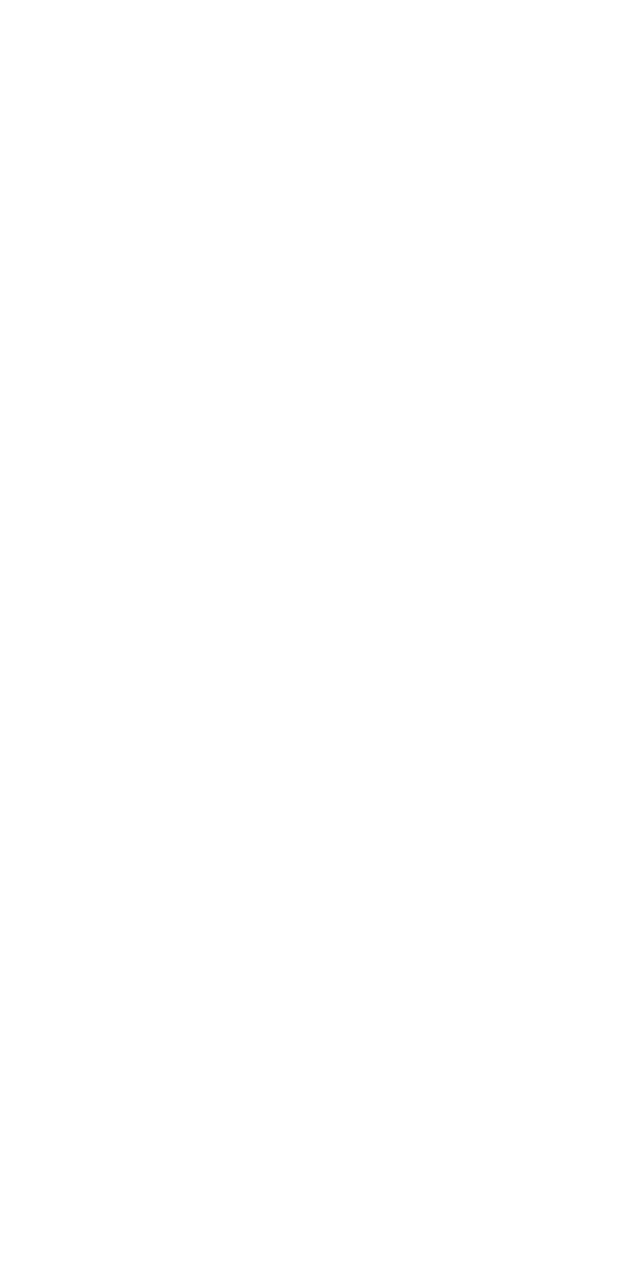
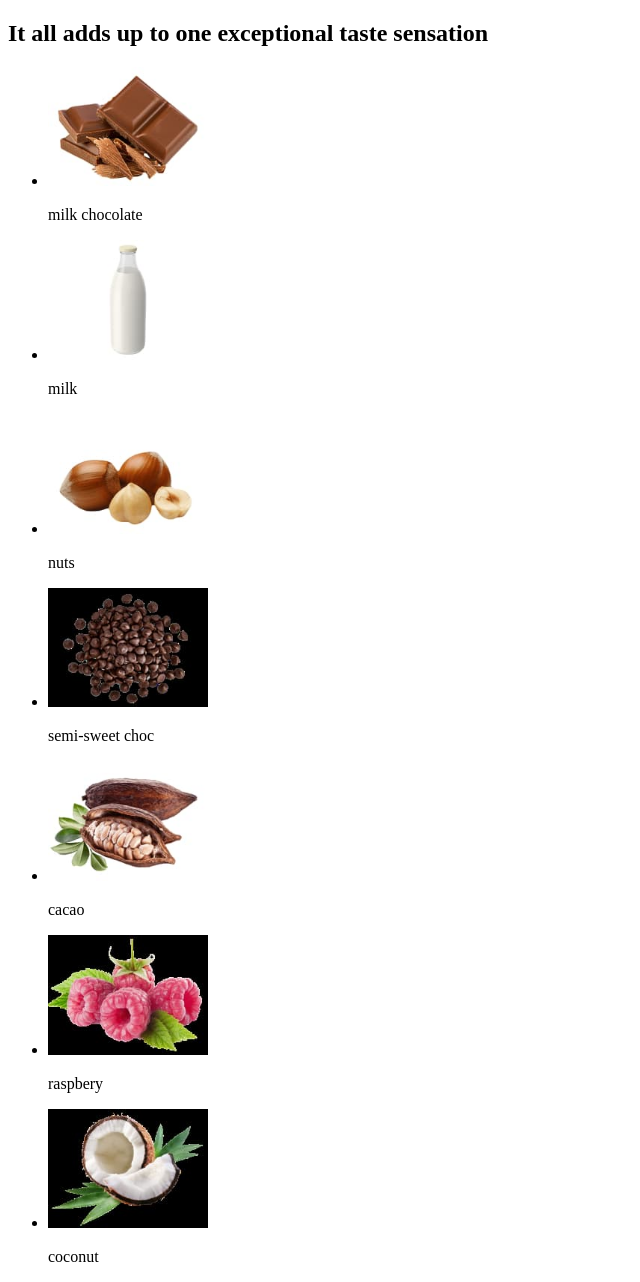
Before and after one commit to ASkypka/Fson-106-bloc-22-21, a plain HTML site: page index.html in a window 1280 px wide. Shown: the whole page, without its empty margins (0-640 px from the left). Before the commit the page ends 800 px from the top, so only its background shows below. Drawn offline with Linux system fonts and the light colour scheme.

Commit message:
section2

```diff
--- a/index.html
+++ b/index.html
@@ -1,10 +1,51 @@
 <!DOCTYPE html>
 <html lang="en">
-<head>
-    <meta charset="UTF-8">
-    <meta name="viewport" content="width=device-width, initial-scale=1.0">
+  <head>
+    <meta charset="UTF-8" />
+    <meta name="viewport" content="width=device-width, initial-scale=1.0" />
     <title>Document</title>
-</head>
-<body>
-</body>
+  </head>
+  <body>
+    <section>
+      <h2>It all adds up to one exceptional taste sensation</h2>
+      <ul>
+        <li>
+          <img
+            src="./images/milk-chocolate.jpg"
+            alt="milk-chocolate"
+            width="160"
+          />
+          <p>milk chocolate</p>
+        </li>
+        <li>
+          <img src="./images/milk.jpg" alt="milk" width="160" />
+          <p>milk</p>
+        </li>
+        <li>
+          <img src="./images/nuts.jpg" alt="nuts" width="160" />
+          <p>nuts</p>
+        </li>
+        <li>
+          <img
+            src="./images/semi-sweet-choc.jpg"
+            alt="semi-sweet chocolate"
+            width="160"
+          />
+          <p>semi-sweet choc</p>
+        </li>
+        <li>
+          <img src="./images/cacao.jpg" alt="cacao" width="160" />
+          <p>cacao</p>
+        </li>
+        <li>
+          <img src="./images/raspberry.jpg" alt="raspbery" width="160" />
+          <p>raspbery</p>
+        </li>
+        <li>
+          <img src="./images/coconut-oil.jpg" alt="coconut" width="160" />
+          <p>coconut</p>
+        </li>
+      </ul>
+    </section>
+  </body>
 </html>
```
Also changed, not shown: images/cacao.jpg (added), images/coconut-oil.jpg (added), images/milk-chocolate.jpg (added), images/milk.jpg (added), images/nuts.jpg (added), images/raspberry.jpg (added), images/semi-sweet-choc.jpg (added).
